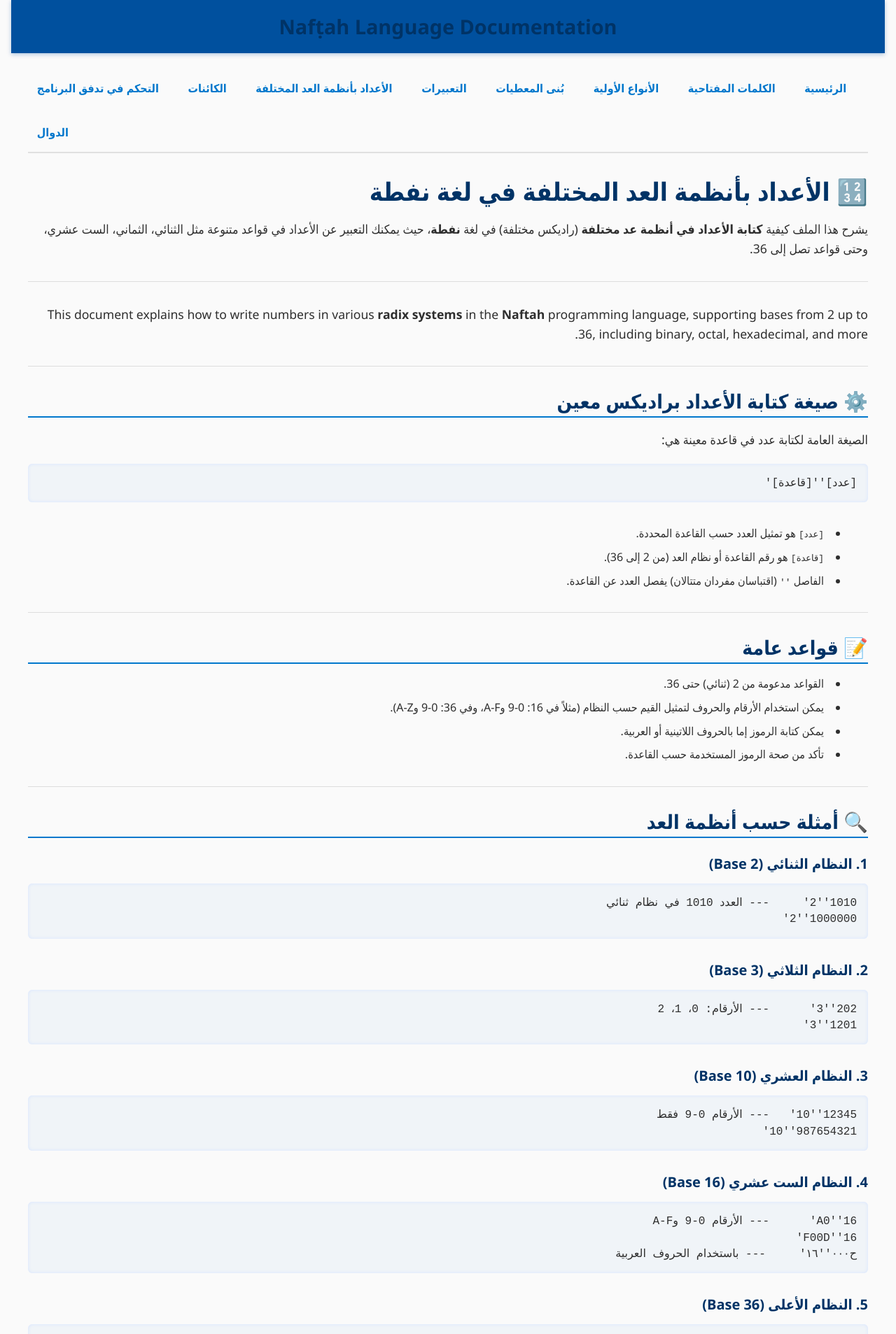
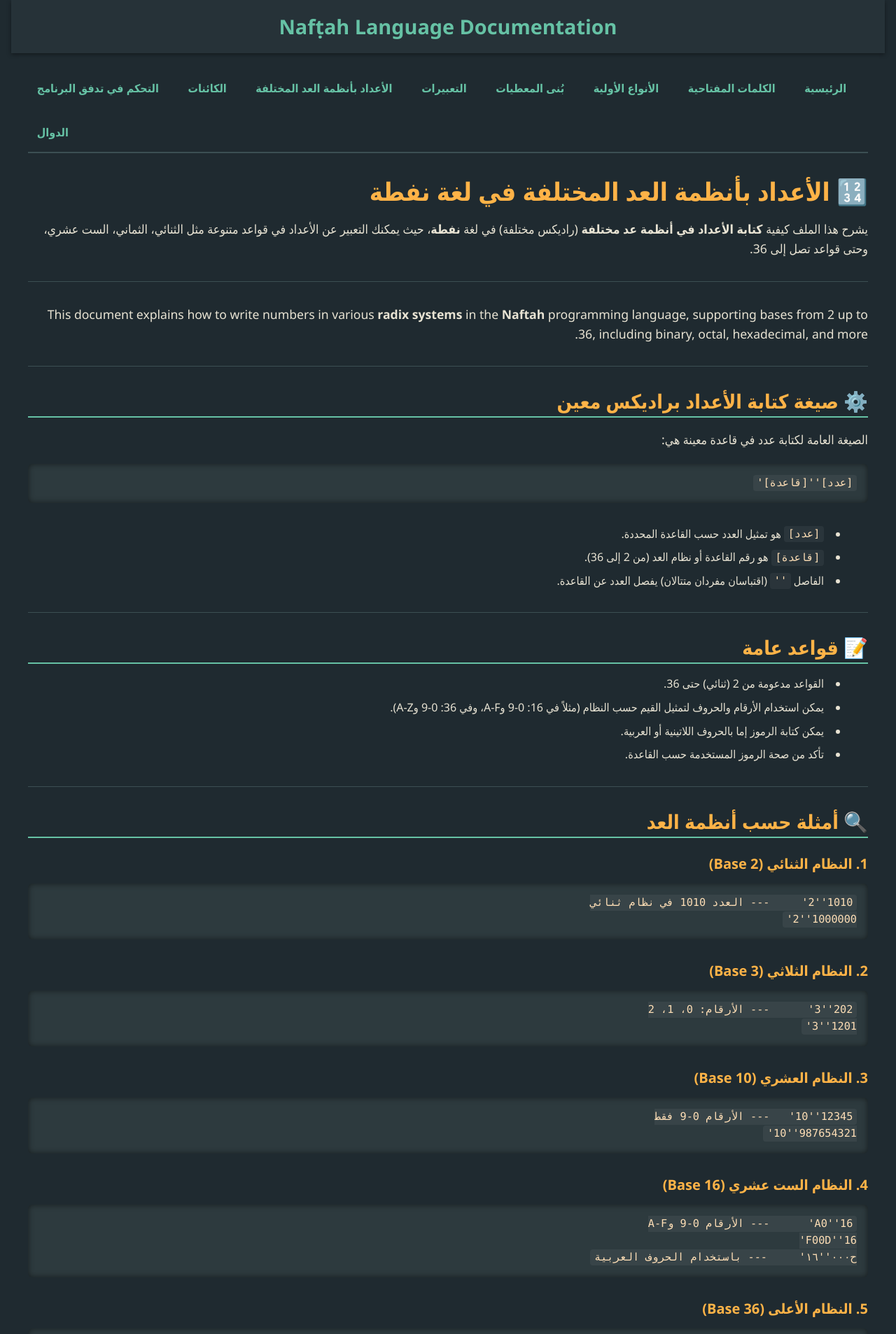
Before and after one commit to Chakib-DAII/Naftah, a Jekyll site: the page built from docs-site/language/05_radix_numbers.md, in a window 1280 px wide. Shown: the top 1907 px of the page at 70% size. Built offline with Jekyll 4.4.1, drawn with Linux system fonts in a browser that asks for light colours.

Commit message:
Naftah - documentation - language reference - gh pages setup - updated styles

```diff
--- a/docs-site/assets/css/main.scss
+++ b/docs-site/assets/css/main.scss
@@ -4,11 +4,22 @@
 
 @use "minima" as *;
 
+// 🌙 Oasis Dark Theme Colors
+$bg-color: #1f2a30;         // Desert night sky
+$text-color: #e8e3d3;       // Warm sand
+$accent-color: #ffb347;     // Sunset orange
+$link-color: #66c2a5;       // Oasis teal
+$header-bg: #263238;        // Slightly darker header
+$border-color: #3c4f53;     // Desert stone
+$code-bg: #2d3a3e;          // Code background
+$footer-bg: #2a353a;
+$code-text: #ffdfb6;        // Slightly brighter for code
+
 body {
   direction: rtl;
   font-family: "Segoe UI", Tahoma, Geneva, Verdana, sans-serif;
-  background-color: #fafafa;
-  color: #2e2e2e;
+  background-color: $bg-color !important;
+  color: $text-color !important;
   line-height: 1.6;
   margin: 0;
   padding: 0 1rem;
@@ -17,11 +28,11 @@
 }
 
 .site-header {
-  background-color: #00509e;
-  color: #fff;
+  background-color: $header-bg !important;
+  color: $accent-color !important;
   padding: 1.25rem 1rem;
   text-align: center;
-  box-shadow: 0 2px 6px rgba(0,80,158,0.3);
+  box-shadow: 0 2px 6px rgba(0, 0, 0, 0.4);
 
   h1 {
     margin: 0;
@@ -36,7 +47,7 @@
 
     &:hover,
     &:focus {
-      color: #ffd166;
+      color: lighten($accent-color, 10%) !important;
       outline: none;
     }
   }
@@ -56,12 +67,12 @@
   flex-wrap: wrap;
   justify-content: flex-end;
   gap: 1rem;
-  border-bottom: 2px solid #e0e0e0;
+  border-bottom: 2px solid $border-color !important;
 
   li {
     a {
       font-weight: 600;
-      color: #0077cc;
+      color: $link-color !important;
       padding: 0.4rem 0.8rem;
       border-radius: 4px;
       transition: background-color 0.25s ease, color 0.25s ease;
@@ -69,8 +80,8 @@
 
       &:hover,
       &:focus {
-        background-color: #0077cc;
-        color: #fff;
+        background-color: $link-color !important;
+        color: $bg-color !important;
         outline: none;
       }
     }
@@ -78,7 +89,7 @@
 }
 
 h1, h2, h3 {
-  color: #003366;
+  color: $accent-color !important;
   margin-top: 2rem;
   margin-bottom: 1rem;
   line-height: 1.25;
@@ -92,7 +103,7 @@
 h2 {
   font-size: 1.75rem;
   font-weight: 600;
-  border-bottom: 2px solid #0077cc;
+  border-bottom: 2px solid $link-color !important;
   padding-bottom: 0.25rem;
 }
 
@@ -109,7 +120,7 @@
 
 hr {
   border: none;
-  border-top: 1px solid #ddd;
+  border-top: 1px solid $border-color !important;
   margin: 2rem 0;
 }
 
@@ -118,43 +129,58 @@
   border-collapse: collapse;
   margin-bottom: 2rem;
   font-size: 1rem;
+  color: #fff;
 
   thead {
-    background-color: #0077cc;
-    color: #fff;
+    background-color: darken($link-color, 25%) !important;
+    color: #000;
   }
 
   th, td {
-    border: 1px solid #ccc;
+    border: 1px solid $border-color !important;
     padding: 0.6rem 0.8rem;
     text-align: right;
   }
 
   tbody tr:nth-child(even) {
-    background-color: #f3f9ff;
+    background-color: lighten($bg-color, 4%) !important;
   }
 
   code {
-    font-family: Consolas, Monaco, "Andale Mono", "Ubuntu Mono", monospace;
-    background-color: #e9f1ff;
+    font-family: Consolas, Monaco, monospace;
+    background-color: $code-bg !important;
+    color: $code-text !important;
     padding: 0.15rem 0.3rem;
     border-radius: 3px;
     font-size: 0.9rem;
   }
 }
 
+// 🟨 Preformatted Code Blocks
 pre {
-  background-color: #f0f4f8;
+  background-color: $code-bg !important;
+  color: $code-text !important;
+  font-family: Consolas, Monaco, "Andale Mono", "Ubuntu Mono", monospace;
+  font-size: 1rem;
   padding: 1rem;
   border-radius: 6px;
   overflow-x: auto;
-  font-family: Consolas, Monaco, "Andale Mono", "Ubuntu Mono", monospace;
-  font-size: 1rem;
-  line-height: 1.4;
   margin-bottom: 2rem;
-  box-shadow: inset 0 0 5px #d6e4ff;
+  line-height: 1.5;
+  box-shadow: inset 0 0 8px rgba(0, 0, 0, 0.5);
 }
 
+// 🟩 Inline Code (outside tables)
+code {
+  background-color: rgba(255, 255, 255, 0.05);
+  color: $code-text !important;
+  padding: 0.15rem 0.35rem;
+  border-radius: 4px;
+  font-size: 0.95rem;
+  font-family: Consolas, Monaco, monospace;
+}
+
+// Lists
 ul {
   list-style: disc inside;
   margin-left: 0;
@@ -165,25 +191,27 @@
   }
 }
 
+// Links
 a {
-  color: #00509e;
+  color: $link-color !important;
   text-decoration: none;
   transition: color 0.3s ease;
 
   &:hover,
   &:focus {
-    color: #ffb703;
+    color: $accent-color !important;
     outline: none;
   }
 }
 
+// Footer
 footer.site-footer {
-  background-color: #e9ecef;
+  background-color: $footer-bg !important;
   padding: 1.25rem 0;
   text-align: center;
   font-size: 0.9rem;
-  color: #555;
-  border-top: 1px solid #ccc;
+  color: lighten($text-color, 20%) !important;
+  border-top: 1px solid $border-color !important;
   margin-top: 4rem;
 }
 
@@ -191,7 +219,7 @@
   display: none;
 }
 
-/* Responsive tweaks */
+// 📱 Responsive Adjustments
 @media (max-width: 600px) {
   nav ul {
     flex-direction: column;
```
